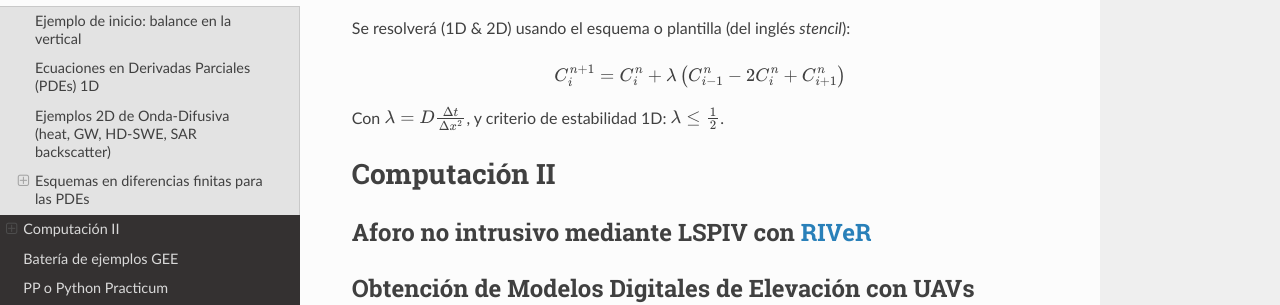
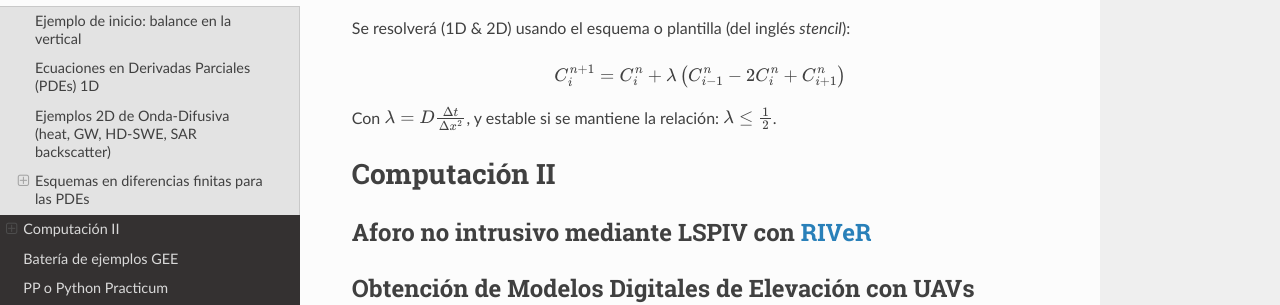
Before and after one commit to ivillamadrid/HidrologiaXXI, a Sphinx documentation site: the page built from docs/source/computacion.rst, in a window 1280 px wide and 900 px high, scrolled down 3006 px. Shown: the part 263-568 px from the top of the window. Built offline with Sphinx 7.4.7 and the Read the Docs theme 2.0.0, drawn with Linux system fonts in a browser that asks for light colours.

Commit message:
Update computacion.rst

```diff
--- a/docs/source/computacion.rst
+++ b/docs/source/computacion.rst
@@ -139,7 +139,7 @@
 
 .. math:: C_i^{n+1}=C_i^n + \lambda \left( C_{i-1}^n -2C_i^n + C_{i+1}^n \right)
 
-Con :math:`\lambda=D\frac{\Delta t}{\Delta x^2}`, y criterio de estabilidad 1D: :math:`\lambda \le \frac{1}{2}`.
+Con :math:`\lambda=D\frac{\Delta t}{\Delta x^2}`, y estable si se mantiene la relación: :math:`\lambda \le \frac{1}{2}`.
 
 
 Computación II
```
